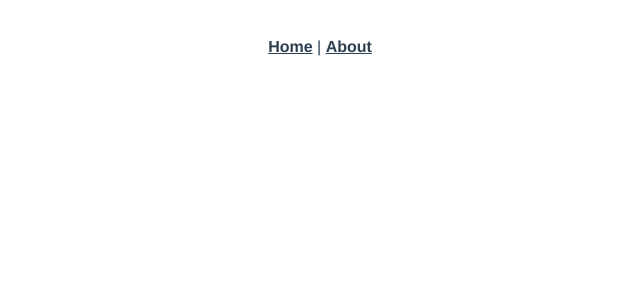
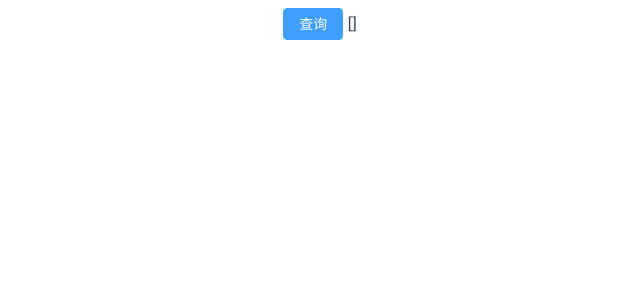
Before and after one commit to weiyin-lu/his_system_front, a Vue app: page /doctors in a window 1280 px wide. Before the commit this address had no page. Shown: the top 300 px of the page, without its empty margins (320-960 px from the left). Built offline with nearby package versions, Linux system fonts and the light colour scheme.

Commit message:
token存储和发送，axios全局拦截器设置header发给后端检查

```diff
--- a/src/App.vue
+++ b/src/App.vue
@@ -1,8 +1,4 @@
 <template>
-  <nav>
-    <router-link to="/">Home</router-link> |
-    <router-link to="/about">About</router-link>
-  </nav>
   <router-view/>
 </template>
 
--- /dev/null
+++ b/src/components/DoctorList.vue
@@ -0,0 +1,36 @@
+<template>
+  <div id="app">
+    <el-button type="primary" @click="getlist()">查询</el-button>
+    {{ doctorlist }}
+  </div>
+</template>
+
+<script>
+import axios from 'axios'
+export default {
+  name: "DoctorList",
+  data() {
+    return {
+      doctorlist: []
+    }
+  },
+  methods: {
+    getlist() {
+      axios.get("http://localhost:8000/doctors/")
+          .then(response => {
+            console.log(response.data)
+            if (response.data.code == "SUCCESS") {
+              this.doctorlist = response.data
+            } else {
+              this.$message.error("身份过期，请重新登录")
+              this.$router.push("/")
+            }
+          })
+    }
+  }
+}
+</script>
+
+<style scoped>
+
+</style>
--- a/src/main.js
+++ b/src/main.js
@@ -7,6 +7,11 @@ import 'element-plus/dist/index.css'
 
 import axios from 'axios'
 axios.defaults.baseURL = 'http://localhost:8000'
-
+// axios全局拦截器，在Header中携带token
+axios.interceptors.request.use(config => {
+    config.headers.token = window.sessionStorage.getItem('token')
+    console.log(config)
+    return config
+})
 
 createApp(App).use(store).use(router).use(elementplus).mount('#app')
--- a/src/router/index.js
+++ b/src/router/index.js
@@ -1,5 +1,6 @@
 import { createRouter, createWebHistory } from 'vue-router'
 import Login from '../views/Login.vue'
+import Doctor from '../views/Doctor.vue'
 
 const routes = [
   {
@@ -8,12 +9,12 @@ const routes = [
     component: Login
   },
   {
-    path: '/about',
-    name: 'about',
+    path: '/doctors',
+    name: 'doctors',
     // route level code-splitting
     // this generates a separate chunk (about.[hash].js) for this route
     // which is lazy-loaded when the route is visited.
-    component: () => import(/* webpackChunkName: "about" */ '../views/AboutView.vue')
+    component: Doctor
   }
 ]
 
--- /dev/null
+++ b/src/views/Doctor.vue
@@ -0,0 +1,17 @@
+<template>
+  <DoctorList />
+</template>
+
+<script>
+import DoctorList from "@/components/DoctorList.vue";
+export default {
+  name: "Doctor",
+  components: {
+    DoctorList
+  }
+}
+</script>
+
+<style scoped>
+
+</style>
--- a/src/views/Login.vue
+++ b/src/views/Login.vue
@@ -49,7 +49,14 @@ export default {
               //   如果表单验证通过，执行axios请求
               axios.post("http://localhost:8000/auth/login", this.loginForm)
                   .then(response => {
-                    console.log(response.data)
+                    if(response.data.code == "SUCCESS") {
+                      // 把token写入到sessionstorage
+                      sessionStorage.setItem("token",response.data.data)
+                      this.$message.success("登录成功")
+                    } else {
+                      localStorage.setItem("token","")
+                      this.$message.error("登录失败，" + response.data.msg)
+                    }
                   })
             }
           })
```
